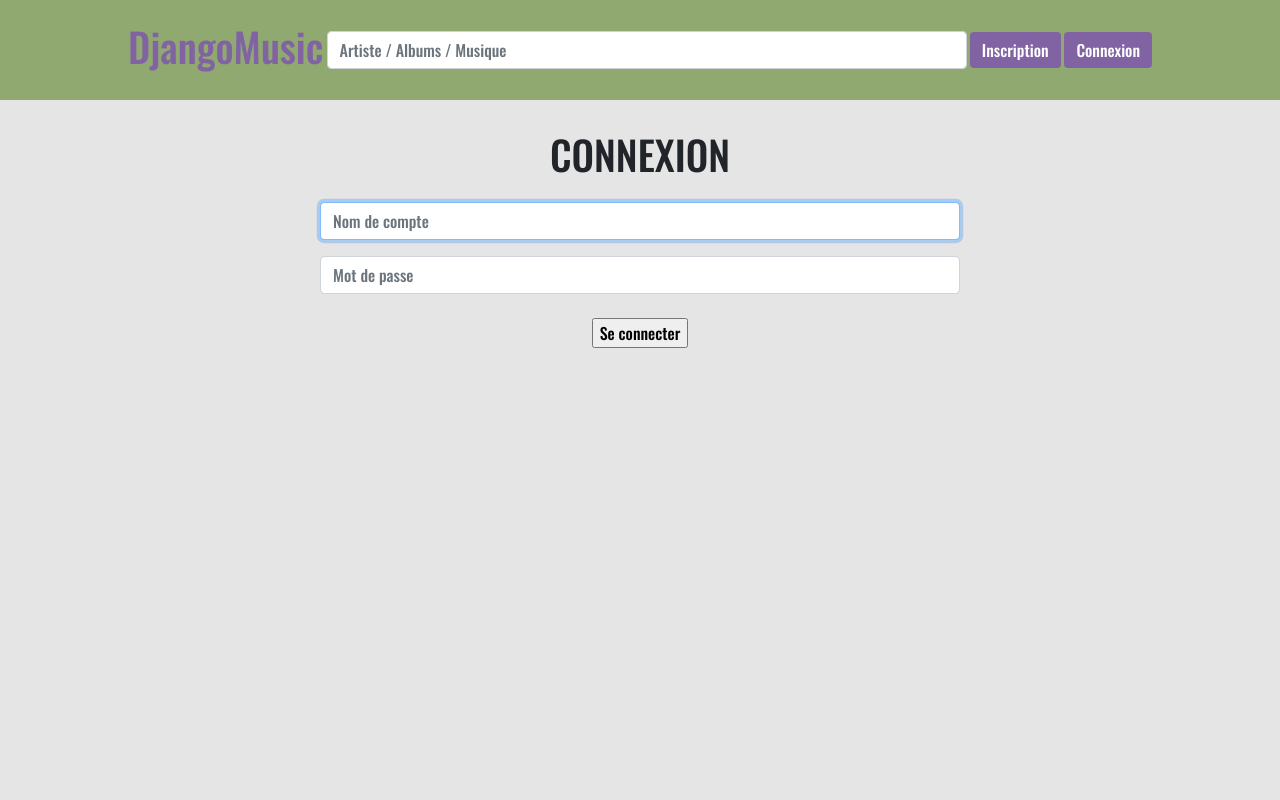
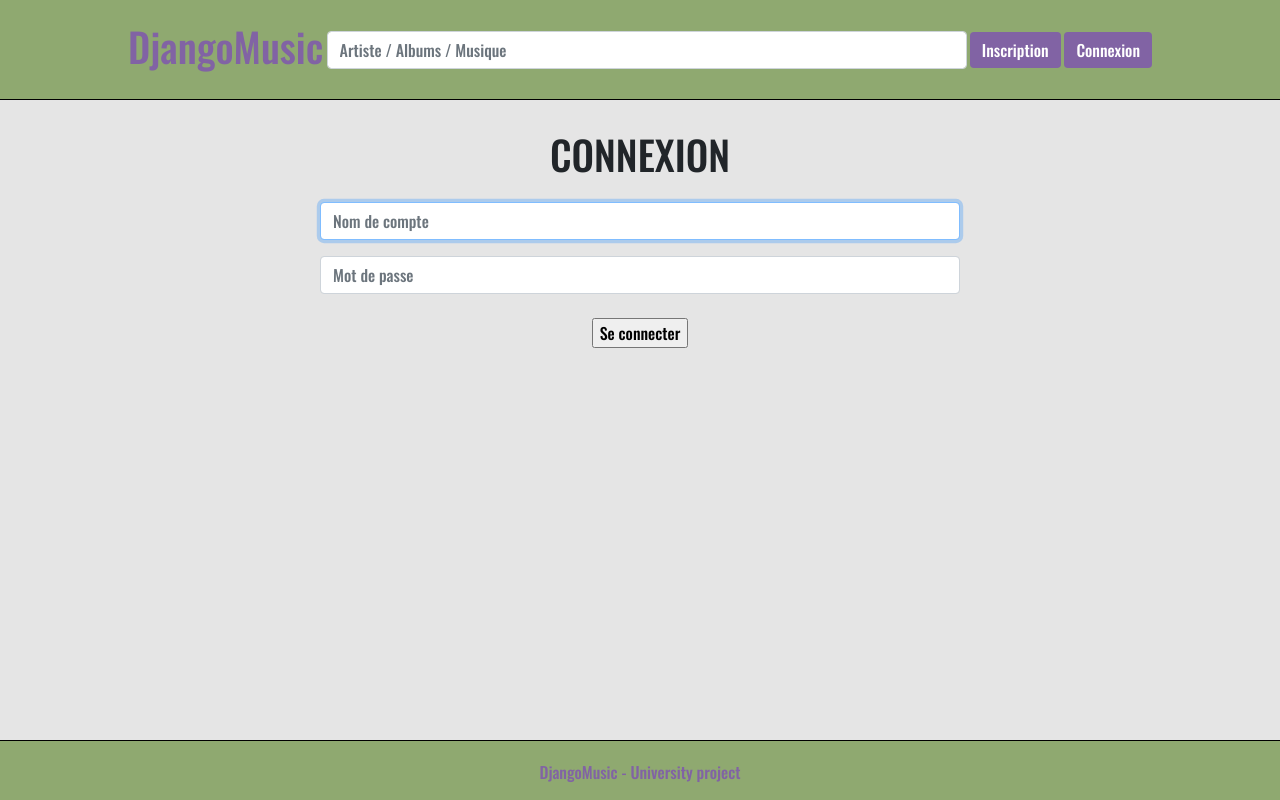
Before and after one commit to mutergfp/DjangoMusic, a Django app: a page that uses musiques/templates/baseTemplate.html in a window 1280 px wide. Run offline with Django 3.2, Linux system fonts and the light colour scheme; some libraries are stand-ins or nearby versions.

Commit message:
Modification d'interface

```diff
--- a/musiques/templates/artistesDetail.html
+++ b/musiques/templates/artistesDetail.html
@@ -106,10 +106,6 @@
     .options{
         text-decoration: none;
         color: #8163A4;
-
-    }
-    .options *{
-        color: white
     }
     .options:hover{
         color: #654d80;
--- a/musiques/templates/baseTemplate.html
+++ b/musiques/templates/baseTemplate.html
@@ -40,6 +40,9 @@
             {% block content %}
             {% endblock %}
         </main >
+        <footer class="d-flex align-items-end justify-content-center">
+            <a href="{% url 'credit' %}">DjangoMusic - University project</p>
+        </footer>
         {% block js %}
             <script src="https://kit.fontawesome.com/f84f11f6f2.js" crossorigin="anonymous"></script>
             <script src="{% static 'node_modules/jquery-slim/dist/jquery-slim.min.js' %}"></script>
@@ -55,9 +58,11 @@
                 position: fixed;
                 top: 0px;
                 z-index: 1;
+                border-bottom: 1px solid black;
             }
             main{
                 margin-top: 130px;
+                margin-bottom: 90px;
             }
             #divHeader{
                 display: flex;
@@ -82,6 +87,14 @@
             #login{
                 margin-top: auto;
             }
+            footer{
+                width:100%;
+                height: 60px;
+                background-color: #8FA970;
+                bottom: 0;
+                position: fixed;
+                border-top: 1px solid black;
+            }
         </style>
         {% endblock %}
     </body>
--- a/musiques/templates/listPlaylist.html
+++ b/musiques/templates/listPlaylist.html
@@ -26,7 +26,7 @@
                 </tr>
                 {% empty %}
                 <tr>
-                    <td colspan="3">Pas de musiques trouvées pour cet album</td>
+                    <td colspan="3">Pas de musiques trouvées pour cette playlist</td>
                 </tr>
                 {% endfor %}
             </tbody>
```
